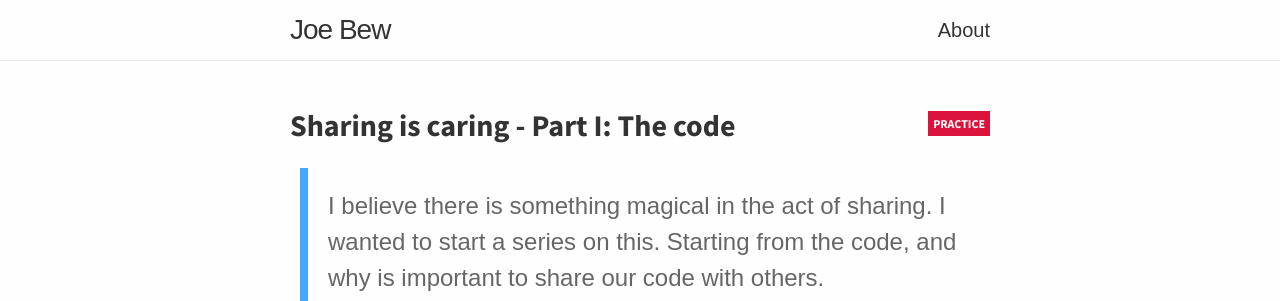
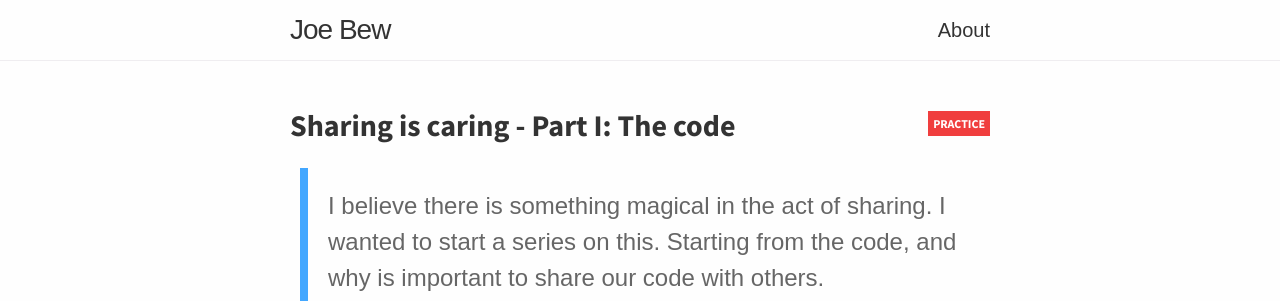
Before and after one commit to joebew42/joebew42.github.io, a Jekyll site: the page built from _posts/2020-05-05-sharing-is-caring.markdown, in a window 1280 px wide. Shown: the top 301 px of the page. Built offline with Jekyll 4.4.1, drawn with Linux system fonts in a browser that asks for light colours; some web fonts are replaced.

Commit message:
Use a brighter red

```diff
--- a/_sass/_base.scss
+++ b/_sass/_base.scss
@@ -272,7 +272,7 @@ pre {
 
 .post-tag.practice {
     color: white;
-    background-color: crimson;
+    background-color: #f03e3e;
 }
 
 .post-tag.elixir {
```
